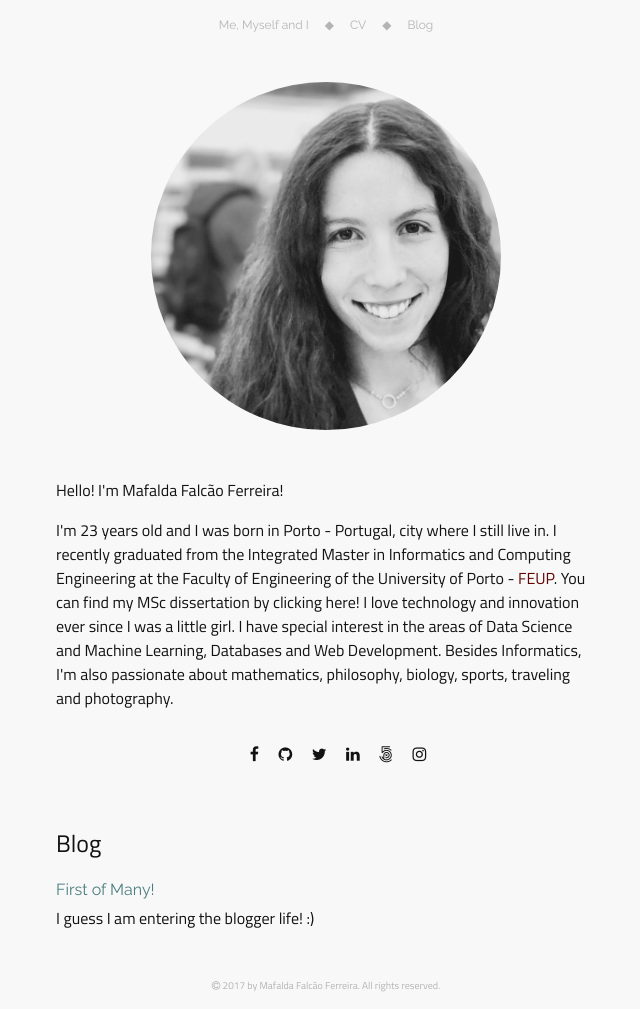
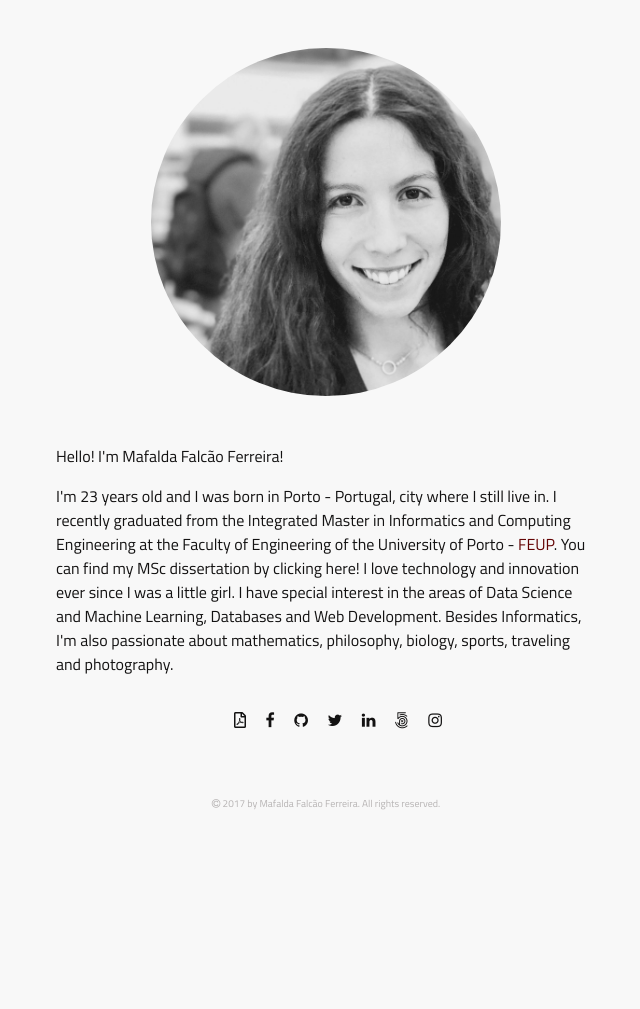
Before and after one commit to mafaldafalcaotvf/mafaldafalcaotvf.github.com, a Jekyll site: the page built from index.html, in a window 1280 px wide. Shown: the whole page, without its empty margins (314-954 px from the left). Built offline with Jekyll 4.4.1, drawn with Linux system fonts in a browser that asks for light colours; nearby versions of some CDN libraries; after the commit the page ends 900 px from its top, so only the background shows below that.

Commit message:
removed blog because I never wrote anything... #shame

```diff
--- a/_includes/header.html
+++ b/_includes/header.html
@@ -5,6 +5,7 @@
     <script src="https://code.jquery.com/jquery-3.1.1.slim.min.js" integrity="sha384-A7FZj7v+d/sdmMqp/nOQwliLvUsJfDHW+k9Omg/a/EheAdgtzNs3hpfag6Ed950n" crossorigin="anonymous"></script>
     <script src="https://cdnjs.cloudflare.com/ajax/libs/tether/1.4.0/js/tether.min.js" integrity="sha384-DztdAPBWPRXSA/3eYEEUWrWCy7G5KFbe8fFjk5JAIxUYHKkDx6Qin1DkWx51bBrb" crossorigin="anonymous"></script>
     <script src="https://maxcdn.bootstrapcdn.com/bootstrap/4.0.0-alpha.6/js/bootstrap.min.js" integrity="sha384-vBWWzlZJ8ea9aCX4pEW3rVHjgjt7zpkNpZk+02D9phzyeVkE+jo0ieGizqPLForn" crossorigin="anonymous"></script>
+    <link rel="stylesheet" href="https://use.fontawesome.com/releases/v5.0.13/css/all.css" integrity="sha384-DNOHZ68U8hZfKXOrtjWvjxusGo9WQnrNx2sqG0tfsghAvtVlRW3tvkXWZh58N9jp" crossorigin="anonymous">
     <link rel="stylesheet" href="https://cdnjs.cloudflare.com/ajax/libs/font-awesome/4.7.0/css/font-awesome.min.css">
     <link href="https://fonts.googleapis.com/css?family=Titillium+Web" rel="stylesheet">
     <link href="https://fonts.googleapis.com/css?family=Raleway" rel="stylesheet">
--- a/index.html
+++ b/index.html
@@ -6,7 +6,7 @@
 {% include header.html %}
 
 <body>
-    {% include navbar.html %}
+    <!-- {% include navbar.html %} -->
     <div class="container mt-5">
         <div class="row justify-content-center">
             <div id="me" class="col-md-4">
@@ -27,6 +27,7 @@
         </div>
         <div class="row justify-content-center mt-3">
             <ul id="media">
+                <li><a href="/img/resume.pdf" target="_blank"><i class="far fa-file-pdf"></i></a></li>
                 {% if site.facebook_username %}
                 <li><a href="http://www.facebook.com/{{site.facebook_username}}"><i class="fa fa-facebook"></i></a></li>
                 {% endif %}
@@ -47,7 +48,7 @@
                 {% endif %}
             </ul>
         </div>
-        <div class="row justify-content-center mt-5">
+        <!-- <div class="row justify-content-center mt-5">
             <div id="blog" class="col-md-6">
                 <h4>Blog</h4>
                 {% for post in site.posts %}
@@ -59,7 +60,7 @@
                 {% endif %}
                 {% endfor %}
             </div>
-        </div>
+        </div> -->
     </div>
 </body>
 
```
Also changed, not shown: 1 other file.
